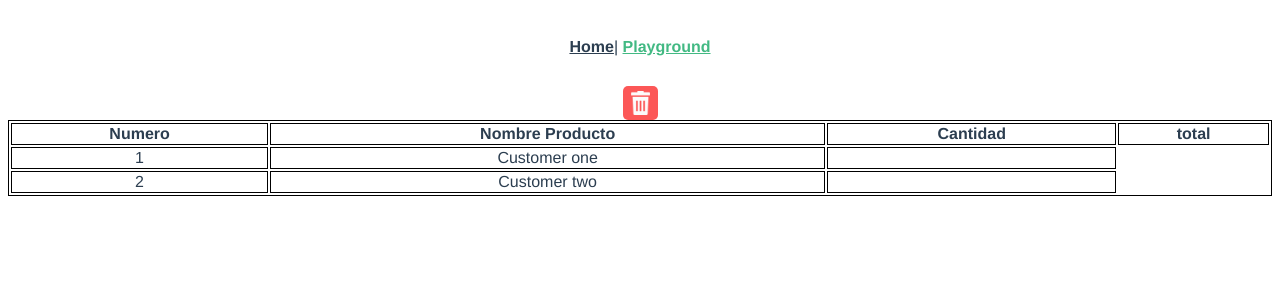
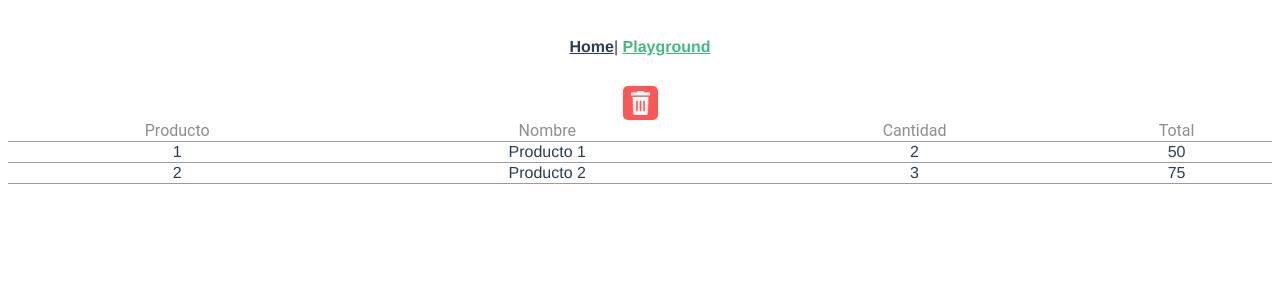
Before and after one commit to VictorNicolasLO/restaurant, a Vue app: page /playground in a window 1280 px wide. Shown: the top 300 px of the page. Built offline with nearby package versions, Linux system fonts and the light colour scheme; the HTML template or start-up script is replaced by a standard one.

Commit message:
table working without width property working

```diff
--- a/src/components/GenericTable.vue
+++ b/src/components/GenericTable.vue
@@ -1,46 +1,42 @@
 <template>
 
-<table style="width:100%">
+<table cellspacing="0" style="width:100%">
   <tr>
-    <th v-for="(item,i) in headers" :key="i">{{item.head}}</th>
-  <tr v-for="(customer,i) in customers" :key="i">
-    <td>{{i+1}}</td>
-    <td>{{customer.name}}</td>
-    <td></td>
+      <th v-for="(head,i) in headers" :key="i">{{head.title}}</th>
   </tr>
-
+  <tr v-for="(item,i) in items" :key="i">
+    <td v-for="(head,i) in headers" :key="i">
+      {{item[head.title]}}
+    </td>
+  </tr>
 </table>
-
 
 </template>
 
 
 <script>
   export default {
-    data(){
-      return{
-        headers:[
-          {head:"Numero"},
-          {head:"Nombre Producto"},
-          {head:"Cantidad"},
-          {head:"total"}
-        ],
-        customers:[
-          {name:"Customer one"},
-          {name:"Customer two"}
-        ],
-        cantidades:[
-          {number:"55"},
-          {number:"22"}
-        ]
-      }
+    props:{
+      width: String,
+      headers:[],
+      items:[]
     }
-
   }
 </script>
 
 <style scoped>
-table, th, td {
-  border: 1px solid black;
+
+
+th{
+  color: #918D8D;
+  font-family: Roboto;
+  font-style: normal;
+  font-weight: normal;
+  font-size: 16px;
+  line-height: 19px;
+}
+
+td,th{
+  border-bottom: 0.5px solid #9C9C9C;
 }
 </style>
--- a/src/views/Playground.vue
+++ b/src/views/Playground.vue
@@ -1,7 +1,7 @@
 <template>
   <div class="home">
     <IconButton color="#FC5757" :img="bin" @click="al"/>
-    <GenericTable />
+    <GenericTable :headers="headers" :items="items" />
   </div>
 </template>
 
@@ -16,7 +16,27 @@ export default {
   data() {
     return {
       exampleData: "example",
-      bin
+      bin,
+      headers:[
+        {title:"Producto"},
+        {title:"Nombre"},
+        {title:"Cantidad"},
+        {title:"Total"}
+      ],
+      items:[
+        {
+          Producto: "1",
+          Nombre: "Producto 1",
+          Cantidad: "2",
+          Total: "50"
+        },
+        {
+          Producto: "2",
+          Nombre: "Producto 2",
+          Cantidad: "3",
+          Total: "75"
+        }
+      ]
     };
   },
   components: {
```
